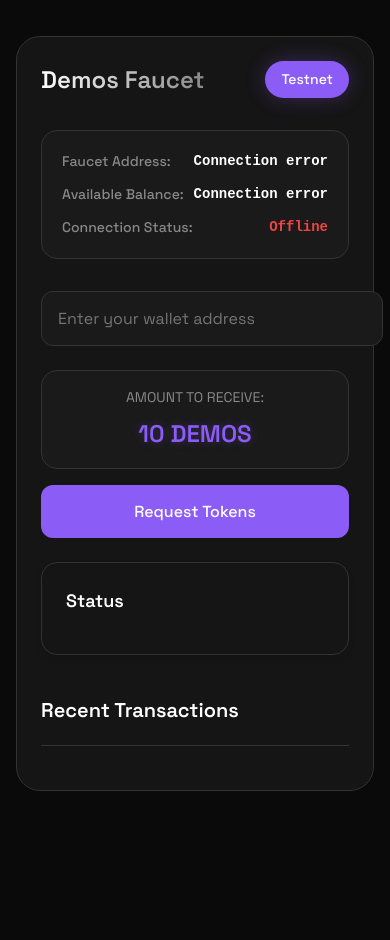
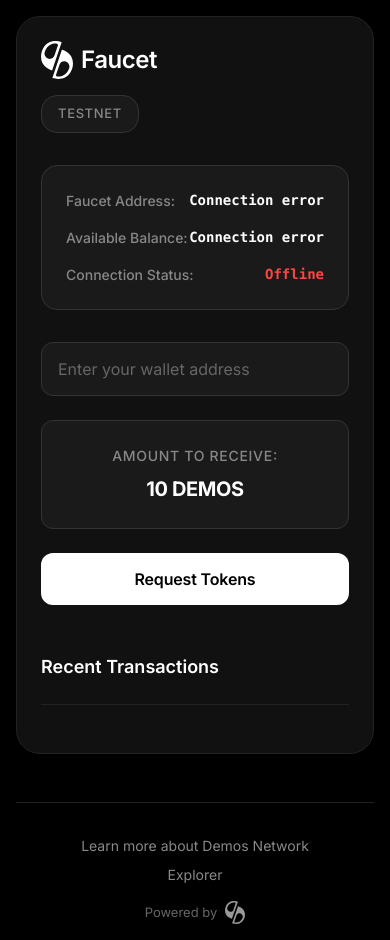
Before and after one commit to kynesyslabs/demos-faucet, a website: page src/index.html in a window 390 px wide. Before the commit the page ends 864 px from the top, so only its background shows below. Drawn offline with Linux system fonts and the light colour scheme; no server answers.

Commit message:
branding

```diff
--- a/src/index.html
+++ b/src/index.html
@@ -3,10 +3,10 @@
   <head>
     <meta charset="UTF-8" />
     <meta name="viewport" content="width=device-width, initial-scale=1.0" />
-    <title>Demos Faucet</title>
+    <title>Demos Network Faucet</title>
     <link
       rel="stylesheet"
-      href="https://fonts.googleapis.com/css2?family=Space+Grotesk:wght@400;500;600&display=swap"
+      href="https://fonts.googleapis.com/css2?family=Inter:wght@300;400;500;600;700&display=swap"
     />
     <link rel="stylesheet" href="/styles/main.css" />
   </head>
@@ -16,7 +16,10 @@
       <div class="container">
         <div class="faucet-card">
           <div class="faucet-header">
-            <h1>Demos Faucet</h1>
+            <div class="logo-container">
+              <img src="/styles/demos-logo.svg" alt="Demos Network" class="demos-logo" />
+              <h1>Faucet</h1>
+            </div>
             <div class="network-badge">Testnet</div>
           </div>
 
@@ -86,6 +89,20 @@
             </div>
           </div>
         </div>
+
+        <footer class="footer">
+          <div class="footer-content">
+            <div class="footer-links">
+              <a href="https://demos.sh" target="_blank" rel="noopener noreferrer">Learn more about Demos Network</a>
+              <span class="separator">•</span>
+              <a href="https://explorer.demos.sh" target="_blank" rel="noopener noreferrer">Explorer</a>
+            </div>
+            <div class="footer-branding">
+              <span>Powered by</span>
+              <img src="/styles/demos-logo.svg" alt="Demos" class="footer-logo" />
+            </div>
+          </div>
+        </footer>
       </div>
     </div>
   </body>
--- a/src/styles/main.css
+++ b/src/styles/main.css
@@ -1,81 +1,137 @@
+/* Demos Network Faucet - Styled to match Demos branding */
 :root {
-  --background: #0a0a0a;
-  --card-bg: #151515;
+  /* Color Scheme - Based on Demos Network dark theme */
+  --background: #000000;
+  --card-bg: #111111;
+  --card-border: #222222;
   --text-primary: #ffffff;
   --text-secondary: #888888;
-  --accent-purple: #8b5cf6;
-  --accent-glow: rgba(139, 92, 246, 0.3);
-  --border-color: #333333;
+  --text-muted: #666666;
+
+  /* Accent Colors - Clean, minimal approach */
+  --accent-primary: #0099ff;
+  --accent-secondary: #ffffff;
+  --accent-glow: rgba(0, 153, 255, 0.2);
+
+  /* Status Colors */
+  --success-green: #00ff88;
+  --success-glow: rgba(0, 255, 136, 0.2);
+  --error-red: #ff4444;
+  --error-glow: rgba(255, 68, 68, 0.2);
+  --warning-yellow: #ffaa00;
+
+  /* UI Elements */
   --input-bg: #1a1a1a;
-  --error-red: #ef4444;
-  --error-glow: rgba(239, 68, 68, 0.3);
-  --success-green: #22c55e;
-  --success-glow: rgba(34, 197, 94, 0.3);
+  --input-border: #333333;
+  --input-focus: #0099ff;
+
+  /* Spacing */
+  --spacing-xs: 4px;
+  --spacing-sm: 8px;
+  --spacing-md: 16px;
+  --spacing-lg: 24px;
+  --spacing-xl: 32px;
+  --spacing-xxl: 48px;
+
+  /* Border Radius */
+  --radius-sm: 6px;
+  --radius-md: 12px;
+  --radius-lg: 16px;
+  --radius-xl: 24px;
+}
+
+* {
+  margin: 0;
+  padding: 0;
+  box-sizing: border-box;
 }
 
 body {
-  margin: 0;
-  padding: 0;
-  font-family: "Space Grotesk", sans-serif;
-  background-color: var(--background);
+  font-family: "Inter", -apple-system, BlinkMacSystemFont, "Segoe UI", Roboto, sans-serif;
+  background: var(--background);
   color: var(--text-primary);
   min-height: 100vh;
   line-height: 1.5;
+  font-feature-settings: "rlig" 1, "calt" 1;
+  -webkit-font-smoothing: antialiased;
+  -moz-osx-font-smoothing: grayscale;
 }
 
 .container {
-  max-width: 600px;
-  margin: 40px auto;
-  padding: 0 20px;
+  max-width: 640px;
+  margin: 0 auto;
+  padding: var(--spacing-lg);
+  min-height: 100vh;
+  display: flex;
+  flex-direction: column;
+  justify-content: center;
+  align-items: center;
 }
 
+/* Header with Logo */
 .faucet-card {
   background: var(--card-bg);
-  border-radius: 24px;
-  border: 1px solid var(--border-color);
-  padding: 32px;
+  border: 1px solid var(--card-border);
+  border-radius: var(--radius-xl);
+  padding: var(--spacing-xl);
+  width: 100%;
+  max-width: 600px;
   backdrop-filter: blur(10px);
+  box-shadow: 0 4px 20px rgba(0, 0, 0, 0.3);
 }
 
 .faucet-header {
   display: flex;
   align-items: center;
   justify-content: space-between;
-  margin-bottom: 32px;
+  margin-bottom: var(--spacing-xl);
+}
+
+.logo-container {
+  display: flex;
+  align-items: center;
+  gap: var(--spacing-md);
+}
+
+.demos-logo {
+  width: 40px;
+  height: auto;
+  filter: brightness(0) invert(1); /* Makes logo white */
 }
 
 .faucet-header h1 {
-  margin: 0;
   font-size: 28px;
   font-weight: 600;
-  background: linear-gradient(to right, #fff, #888);
-  -webkit-background-clip: text;
-  -webkit-text-fill-color: transparent;
+  color: var(--text-primary);
+  letter-spacing: -0.02em;
 }
 
 .network-badge {
-  background: var(--accent-purple);
-  color: white;
-  padding: 8px 16px;
-  border-radius: 20px;
-  font-size: 14px;
+  background: var(--input-bg);
+  border: 1px solid var(--input-border);
+  color: var(--text-secondary);
+  padding: var(--spacing-sm) var(--spacing-md);
+  border-radius: var(--radius-lg);
+  font-size: 13px;
   font-weight: 500;
-  box-shadow: 0 0 20px var(--accent-glow);
+  letter-spacing: 0.05em;
+  text-transform: uppercase;
 }
 
+/* Status Section */
 .faucet-status {
   background: var(--input-bg);
-  border-radius: 16px;
-  padding: 20px;
-  margin-bottom: 32px;
-  border: 1px solid var(--border-color);
+  border: 1px solid var(--input-border);
+  border-radius: var(--radius-lg);
+  padding: var(--spacing-lg);
+  margin-bottom: var(--spacing-xl);
 }
 
 .status-row {
   display: flex;
   justify-content: space-between;
   align-items: center;
-  margin-bottom: 12px;
+  margin-bottom: var(--spacing-md);
 }
 
 .status-row:last-child {
@@ -92,7 +148,7 @@ body {
   color: var(--text-primary);
   font-size: 14px;
   font-weight: 600;
-  font-family: 'JetBrains Mono', monospace;
+  font-family: "JetBrains Mono", "SF Mono", Consolas, monospace;
 }
 
 .status-value.connected {
@@ -105,203 +161,104 @@ body {
 }
 
 .status-value.fetching {
-  color: var(--accent-purple);
+  color: var(--accent-primary);
 }
 
 .status-value.low-balance {
-  color: #fbbf24;
-}
-
-.status-value span {
-  cursor: pointer;
+  color: var(--warning-yellow);
 }
 
 .clickable-address {
   cursor: pointer;
-  transition: color 0.2s ease;
-  border-bottom: 1px dashed var(--text-secondary);
+  transition: all 0.2s ease;
+  border-bottom: 1px dashed var(--text-muted);
+  padding-bottom: 1px;
 }
 
 .clickable-address:hover {
-  color: var(--accent-purple);
-  border-bottom-color: var(--accent-purple);
+  color: var(--accent-primary);
+  border-bottom-color: var(--accent-primary);
 }
 
-.balance-display {
-  background: var(--input-bg);
-  border-radius: 16px;
-  padding: 2px;
-  margin-bottom: 32px;
-  position: relative;
-  overflow: hidden;
-}
-
-.balance-display::before {
-  content: "";
-  position: absolute;
-  top: 0;
-  left: 0;
-  right: 0;
-  bottom: 0;
-  border-radius: 16px;
-  padding: 2px;
-  background: linear-gradient(45deg, var(--accent-purple), #4f46e5);
-  -webkit-mask: linear-gradient(#fff 0 0) content-box, linear-gradient(#fff 0 0);
-  -webkit-mask-composite: xor;
-  mask-composite: exclude;
-}
-
-.balance-inner {
-  padding: 24px;
-  text-align: center;
-}
-
-.balance-display .label {
-  display: block;
-  color: var(--text-secondary);
-  margin-bottom: 8px;
-  font-size: 14px;
-  text-transform: uppercase;
-  letter-spacing: 1px;
-}
-
-.balance-display .amount {
-  font-size: 32px;
-  font-weight: 600;
-  color: var(--text-primary);
-}
-
+/* Form Elements */
 .input-group {
-  margin-bottom: 24px;
+  margin-bottom: var(--spacing-lg);
 }
 
 input {
   width: 100%;
-  padding: 16px;
+  padding: var(--spacing-md);
   background: var(--input-bg);
-  border: 1px solid var(--border-color);
-  border-radius: 12px;
+  border: 1px solid var(--input-border);
+  border-radius: var(--radius-md);
   font-size: 16px;
   color: var(--text-primary);
-  font-family: "Space Grotesk", sans-serif;
-  transition: all 0.3s ease;
+  font-family: inherit;
+  transition: all 0.2s ease;
+  outline: none;
 }
 
 input:focus {
-  outline: none;
-  border-color: var(--accent-purple);
+  border-color: var(--input-focus);
   box-shadow: 0 0 0 3px var(--accent-glow);
 }
 
+input::placeholder {
+  color: var(--text-muted);
+}
+
+/* Amount Display */
+.amount-display {
+  background: var(--input-bg);
+  border: 1px solid var(--input-border);
+  border-radius: var(--radius-md);
+  padding: var(--spacing-lg);
+  margin-bottom: var(--spacing-lg);
+  text-align: center;
+}
+
+.amount-display .label {
+  display: block;
+  color: var(--text-secondary);
+  font-size: 14px;
+  font-weight: 500;
+  margin-bottom: var(--spacing-sm);
+  text-transform: uppercase;
+  letter-spacing: 0.05em;
+}
+
+.amount-display .amount {
+  font-size: 24px;
+  font-weight: 700;
+  color: var(--text-primary);
+  letter-spacing: -0.02em;
+}
+
+/* Button - Clean Demos style */
 .request-button {
   width: 100%;
-  padding: 16px;
-  background: var(--accent-purple);
-  color: white;
+  padding: var(--spacing-md) var(--spacing-lg);
+  background: var(--text-primary);
+  color: var(--background);
   border: none;
-  border-radius: 12px;
+  border-radius: var(--radius-md);
   font-size: 16px;
-  font-weight: 500;
+  font-weight: 600;
+  font-family: inherit;
   cursor: pointer;
+  transition: all 0.2s ease;
   position: relative;
   overflow: hidden;
-  font-family: "Space Grotesk", sans-serif;
-  transition: all 0.3s ease;
+  letter-spacing: -0.01em;
 }
 
 .request-button:hover {
-  transform: translateY(-2px);
-  box-shadow: 0 0 30px var(--accent-glow);
+  transform: translateY(-1px);
+  box-shadow: 0 8px 25px rgba(255, 255, 255, 0.15);
 }
 
-.button-glow {
-  position: absolute;
-  width: 100%;
-  height: 100%;
-  top: 0;
-  left: 0;
-  background: radial-gradient(circle, var(--accent-glow) 0%, transparent 70%);
-  opacity: 0;
-  transition: opacity 0.3s ease;
-}
-
-.request-button:hover .button-glow {
-  opacity: 1;
-}
-
-.transaction-history {
-  margin-top: 40px;
-}
-
-.transaction-history h3 {
-  font-size: 20px;
-  margin-bottom: 20px;
-  color: var(--text-primary);
-}
-
-.history-list {
-  border-top: 1px solid var(--border-color);
-  padding-top: 20px;
-}
-
-@keyframes slideIn {
-  from {
-    opacity: 0;
-    transform: translateY(10px);
-  }
-  to {
-    opacity: 1;
-    transform: translateY(0);
-  }
-}
-
-.transaction-item {
-  display: flex;
-  align-items: center;
-  justify-content: space-between;
-  padding: 16px 0;
-  border-bottom: 1px solid var(--border-color);
-  animation: slideIn 0.3s ease-out;
-}
-
-@media (max-width: 480px) {
-  .container {
-    padding: 16px;
-    margin: 20px auto;
-  }
-
-  .faucet-card {
-    padding: 24px;
-  }
-
-  .faucet-header h1 {
-    font-size: 24px;
-  }
-
-  .balance-display .amount {
-    font-size: 28px;
-  }
-}
-
-@keyframes spin {
-  0% {
-    transform: rotate(0deg);
-  }
-  100% {
-    transform: rotate(360deg);
-  }
-}
-
-.spinner {
-  display: inline-block;
-  width: 20px;
-  height: 20px;
-  border: 3px solid rgba(255, 255, 255, 0.3);
-  border-radius: 50%;
-  border-top-color: white;
-  animation: spin 1s ease-in-out infinite;
-  margin-right: 8px;
-  vertical-align: middle;
+.request-button:active {
+  transform: translateY(0);
 }
 
 .request-button.loading {
@@ -309,93 +266,59 @@ input:focus {
   opacity: 0.8;
 }
 
-.request-button.loading .button-text {
+.button-text {
   display: inline-flex;
   align-items: center;
+  gap: var(--spacing-sm);
 }
 
-.transaction-info {
-  margin-top: 24px;
-  animation: slideIn 0.3s ease-out;
+/* Spinner */
+@keyframes spin {
+  0% { transform: rotate(0deg); }
+  100% { transform: rotate(360deg); }
 }
 
-.transaction-info.hidden {
-  display: none;
+.spinner {
+  display: inline-block;
+  width: 18px;
+  height: 18px;
+  border: 2px solid rgba(0, 0, 0, 0.3);
+  border-radius: 50%;
+  border-top-color: var(--background);
+  animation: spin 1s linear infinite;
 }
 
-.transaction-card {
-  background: var(--card-bg);
-  border-radius: 16px;
-  padding: 24px;
-  border: 1px solid var(--border-color);
-  box-shadow: 0 4px 6px rgba(0, 0, 0, 0.1);
+/* Message Cards */
+.message-container {
+  margin-top: var(--spacing-lg);
 }
 
-.transaction-card h3 {
-  margin: 0 0 16px 0;
-  font-size: 18px;
-  color: var(--text-primary);
-}
-
-.transaction-details {
-  display: flex;
-  flex-direction: column;
-  gap: 12px;
-}
-
-.detail-row {
-  display: flex;
-  flex-direction: column;
-  gap: 4px;
-}
-
-.detail-row .label {
-  color: var(--text-secondary);
-  font-size: 14px;
-}
-
-.detail-row .value {
-  color: var(--text-primary);
-  font-family: monospace;
-  font-size: 14px;
-  word-break: break-all;
-}
-
-.detail-row .value a {
-  color: var(--accent-purple);
-  text-decoration: none;
-  transition: all 0.2s ease;
-}
-
-.detail-row .value a:hover {
-  color: #a78bfa;
-  text-decoration: underline;
+.message-container.hidden {
+  display: none;
 }
 
 .message-card {
   background: var(--card-bg);
-  border-radius: 16px;
-  padding: 24px;
-  border: 1px solid var(--border-color);
-  box-shadow: 0 4px 6px rgba(0, 0, 0, 0.1);
-  margin-top: 24px;
+  border: 1px solid var(--card-border);
+  border-radius: var(--radius-md);
+  padding: var(--spacing-lg);
   animation: slideIn 0.3s ease-out;
 }
 
 .message-card.error {
   border-color: var(--error-red);
-  box-shadow: 0 4px 6px var(--error-glow);
+  background: rgba(255, 68, 68, 0.05);
 }
 
 .message-card.success {
   border-color: var(--success-green);
-  box-shadow: 0 4px 6px var(--success-glow);
+  background: rgba(0, 255, 136, 0.05);
 }
 
 .message-card h3 {
-  margin: 0 0 16px 0;
-  font-size: 18px;
-  color: var(--text-primary);
+  font-size: 16px;
+  font-weight: 600;
+  margin-bottom: var(--spacing-md);
 }
 
 .message-card.error h3 {
@@ -409,41 +332,218 @@ input:focus {
 .message-content {
   color: var(--text-primary);
   font-size: 14px;
-  line-height: 1.5;
+  line-height: 1.6;
 }
 
-.message-content a {
-  color: var(--accent-purple);
+/* Transaction Info */
+.transaction-info {
+  margin-top: var(--spacing-lg);
+  animation: slideIn 0.3s ease-out;
+}
+
+.transaction-info.hidden {
+  display: none;
+}
+
+.transaction-card {
+  background: var(--card-bg);
+  border: 1px solid var(--card-border);
+  border-radius: var(--radius-md);
+  padding: var(--spacing-lg);
+}
+
+.transaction-card h3 {
+  font-size: 16px;
+  font-weight: 600;
+  margin-bottom: var(--spacing-md);
+  color: var(--text-primary);
+}
+
+.transaction-details {
+  display: flex;
+  flex-direction: column;
+  gap: var(--spacing-md);
+}
+
+.detail-row {
+  display: flex;
+  flex-direction: column;
+  gap: var(--spacing-xs);
+}
+
+.detail-row .label {
+  color: var(--text-secondary);
+  font-size: 13px;
+  font-weight: 500;
+}
+
+.detail-row .value {
+  color: var(--text-primary);
+  font-family: "JetBrains Mono", "SF Mono", Consolas, monospace;
+  font-size: 13px;
+  word-break: break-all;
+}
+
+.detail-row .value a {
+  color: var(--accent-primary);
   text-decoration: none;
   transition: all 0.2s ease;
 }
 
-.message-content a:hover {
-  color: #a78bfa;
+.detail-row .value a:hover {
+  color: var(--text-primary);
   text-decoration: underline;
 }
 
-.amount-display {
-  background: var(--input-bg);
-  border-radius: 16px;
-  padding: 16px;
-  margin: 16px 0;
-  text-align: center;
-  border: 1px solid var(--border-color);
+/* Transaction History */
+.transaction-history {
+  margin-top: var(--spacing-xxl);
 }
 
-.amount-display .label {
-  display: block;
-  color: var(--text-secondary);
-  margin-bottom: 8px;
-  font-size: 14px;
-  text-transform: uppercase;
+.transaction-history h3 {
+  font-size: 18px;
+  font-weight: 600;
+  margin-bottom: var(--spacing-lg);
+  color: var(--text-primary);
 }
 
-.amount-display .amount {
-  display: block;
-  font-size: 24px;
-  font-weight: 600;
-  color: var(--accent-purple);
-  text-shadow: 0 0 10px var(--accent-glow);
+.history-list {
+  border-top: 1px solid var(--card-border);
+  padding-top: var(--spacing-lg);
 }
+
+.transaction-item {
+  display: flex;
+  align-items: center;
+  justify-content: space-between;
+  padding: var(--spacing-md) 0;
+  border-bottom: 1px solid var(--card-border);
+  animation: slideIn 0.3s ease-out;
+}
+
+/* Footer */
+.footer {
+  margin-top: var(--spacing-xxl);
+  padding-top: var(--spacing-xl);
+  border-top: 1px solid var(--card-border);
+  width: 100%;
+  max-width: 600px;
+}
+
+.footer-content {
+  display: flex;
+  flex-direction: column;
+  align-items: center;
+  gap: var(--spacing-md);
+  text-align: center;
+}
+
+.footer-links {
+  display: flex;
+  align-items: center;
+  gap: var(--spacing-md);
+  flex-wrap: wrap;
+  justify-content: center;
+}
+
+.footer-links a {
+  color: var(--text-secondary);
+  text-decoration: none;
+  font-size: 14px;
+  transition: color 0.2s ease;
+}
+
+.footer-links a:hover {
+  color: var(--accent-primary);
+}
+
+.footer-links .separator {
+  color: var(--text-muted);
+}
+
+.footer-branding {
+  display: flex;
+  align-items: center;
+  gap: var(--spacing-sm);
+  font-size: 13px;
+  color: var(--text-muted);
+}
+
+.footer-logo {
+  width: 20px;
+  height: auto;
+  filter: brightness(0) invert(1);
+  opacity: 0.6;
+}
+
+/* Animations */
+@keyframes slideIn {
+  from {
+    opacity: 0;
+    transform: translateY(10px);
+  }
+  to {
+    opacity: 1;
+    transform: translateY(0);
+  }
+}
+
+/* Responsive Design */
+@media (max-width: 640px) {
+  .container {
+    padding: var(--spacing-md);
+  }
+
+  .faucet-card {
+    padding: var(--spacing-lg);
+  }
+
+  .faucet-header {
+    flex-direction: column;
+    gap: var(--spacing-md);
+    align-items: flex-start;
+  }
+
+  .logo-container {
+    gap: var(--spacing-sm);
+  }
+
+  .demos-logo {
+    width: 32px;
+  }
+
+  .faucet-header h1 {
+    font-size: 24px;
+  }
+
+  .footer-links {
+    flex-direction: column;
+    gap: var(--spacing-sm);
+  }
+
+  .footer-links .separator {
+    display: none;
+  }
+}
+
+@media (max-width: 480px) {
+  .amount-display .amount {
+    font-size: 20px;
+  }
+
+  .transaction-details {
+    gap: var(--spacing-sm);
+  }
+
+  .detail-row .value {
+    font-size: 12px;
+  }
+}
+
+/* High-DPI displays */
+@media (-webkit-min-device-pixel-ratio: 2), (min-resolution: 192dpi) {
+  body {
+    -webkit-font-smoothing: antialiased;
+    -moz-osx-font-smoothing: grayscale;
+  }
+}
```
Also changed, not shown: src/styles/demos-logo.svg (added).
